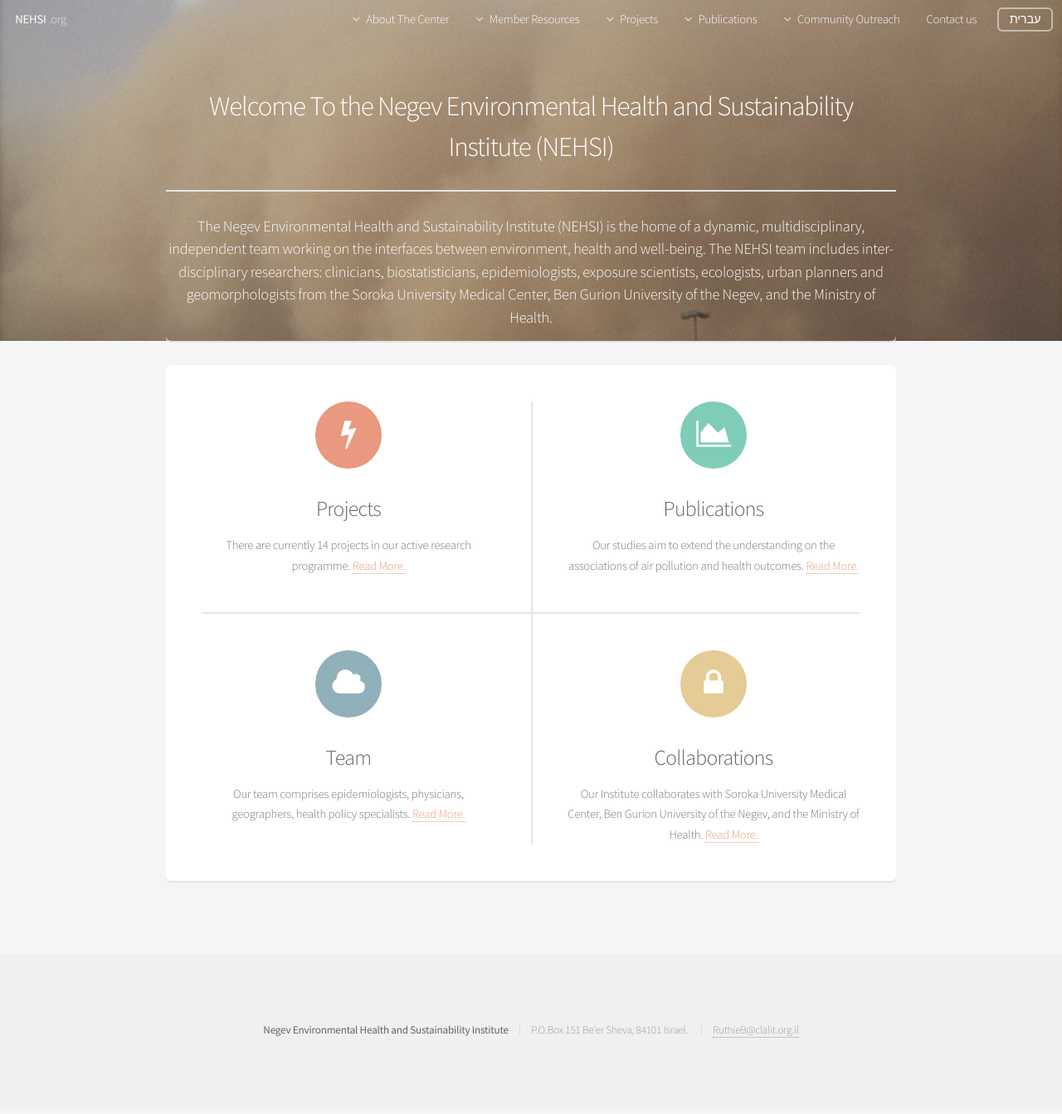
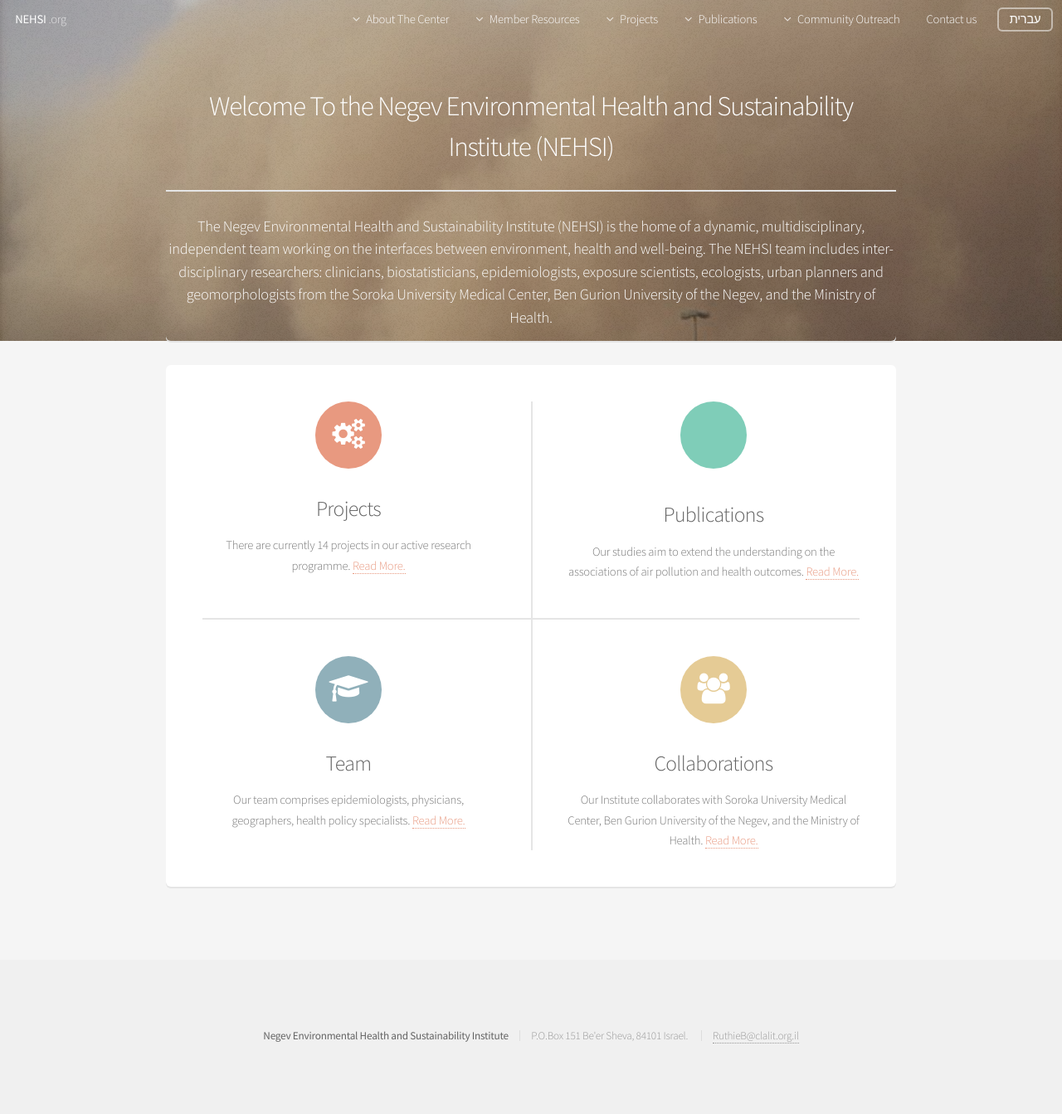
Before and after one commit to vsevkayf/hasa, a Jekyll site: the page built from index.html, in a window 1280 px wide. Shown: the whole page at 83% size. Built offline with Jekyll 4.4.1, drawn with Linux system fonts in a browser that asks for light colours; nearby versions of some CDN libraries.

Commit message:
Update index.html

```diff
--- a/index.html
+++ b/index.html
@@ -61,24 +61,24 @@
 <section class="box special features">
 	<div class="features-row">
 		<section>
-			<span class="icon major fa-bolt accent2"></span>
+			<span class="icon major fa-cogs accent2"></span>
 			<h3>Projects</h3>
 			<p>There are currently 14 projects in our active research programme. <a href="{{ site.url }}/cprojects/"> Read More.</a></p>
 		</section>
 		<section>
-			<span class="icon major fa-area-chart accent3"></span>
+			<span class="icon major fa-area-bolt accent3"></span>
 			<h3>Publications</h3>
 			<p>Our studies aim to extend the understanding on the associations of air pollution and health outcomes. <a href="{{ site.url }}/ScientificPapers/"> Read More.</a></p>
 		</section>
 	</div>
 	<div class="features-row">
 		<section>
-			<span class="icon major fa-cloud accent4"></span>
+			<span class="icon major fa-graduation-cap accent4"></span>
 			<h3>Team</h3>
 			<p>Our team comprises epidemiologists, physicians, geographers, health policy specialists. <a href="{{ site.url }}/Team/"> Read More.</a></p>
 		</section>
 		<section>
-			<span class="icon major fa-lock accent5"></span>
+			<span class="icon major fa-group accent5"></span>
 			<h3>Collaborations</h3>
 			<p>Our Institute collaborates with Soroka University Medical Center, Ben Gurion University of the Negev, and the Ministry of Health. <a href="{{ site.url }}/Collaborations/"> Read More.</a></p>
 		</section>
```
